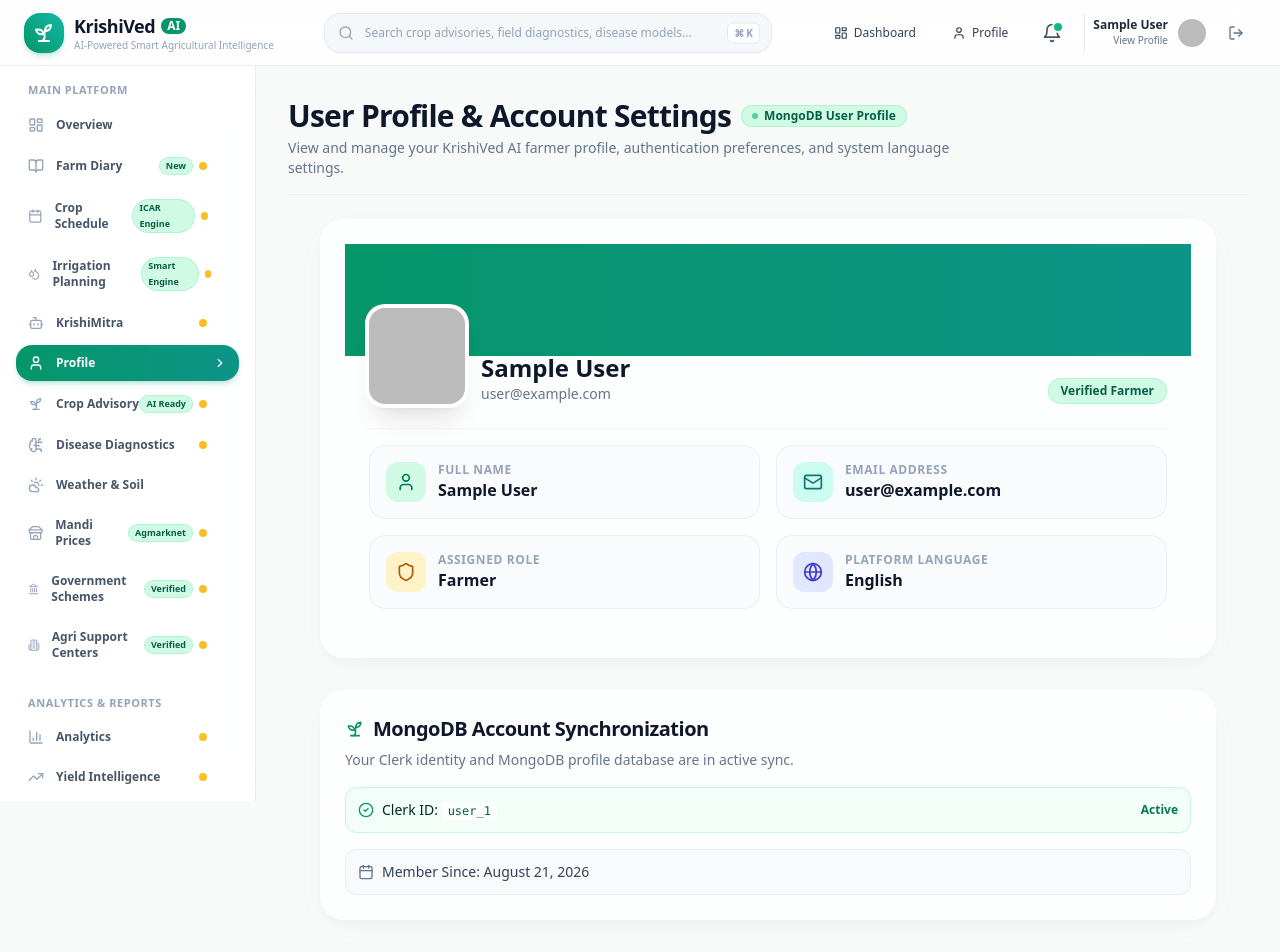
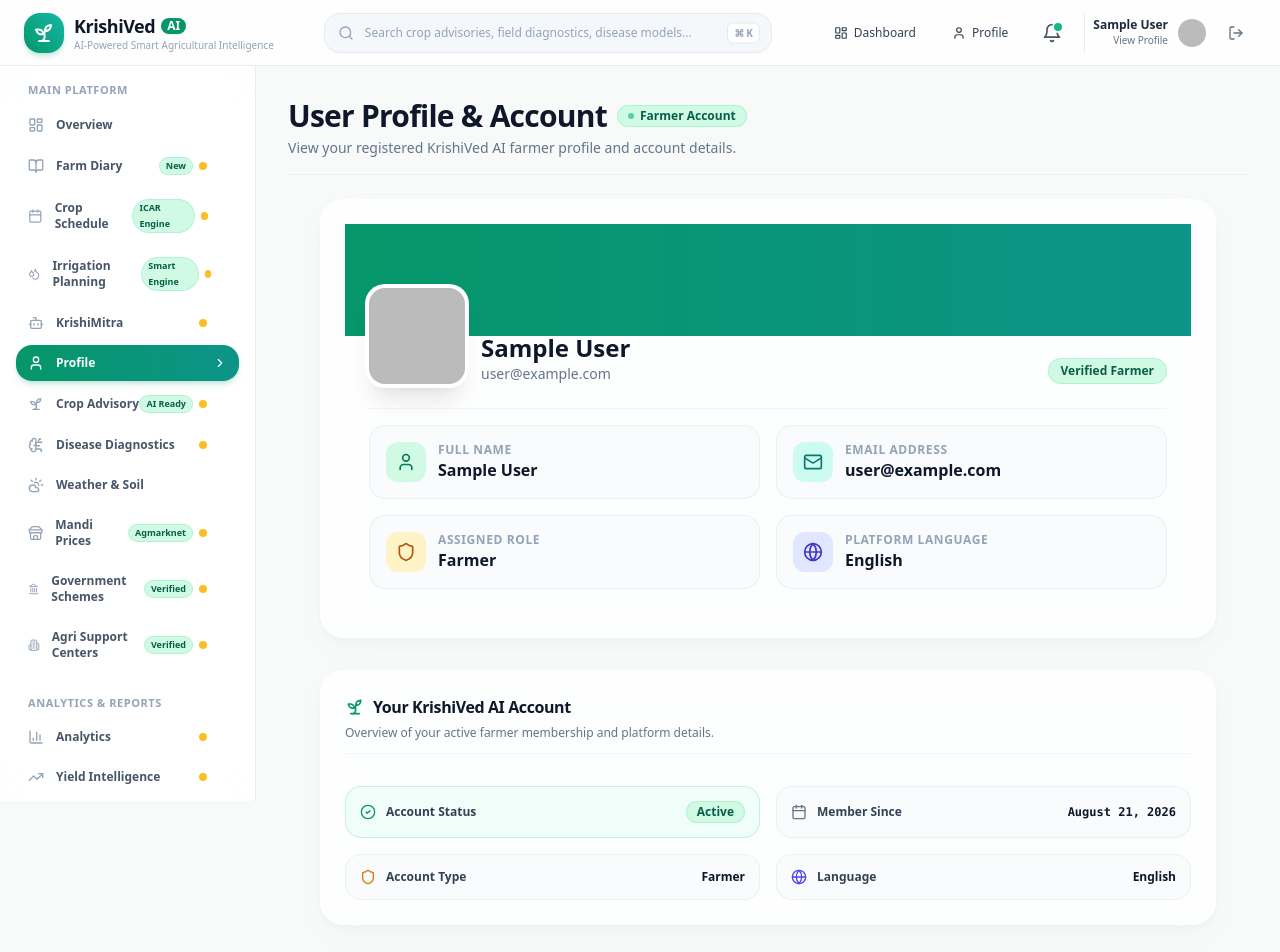
Before and after one commit to Naganathsd20/krishived-ai, a Next.js app: page /profile in a window 1280 px wide. Shown: the top 952 px of the page. Built offline with nearby package versions, Linux system fonts and the light colour scheme; no server answers; the database is empty; sample sign-in values are in the browser's storage; some icons are missing.

Commit message:
fix: make profile page farmer friendly

```diff
--- a/app/(dashboard)/profile/page.tsx
+++ b/app/(dashboard)/profile/page.tsx
@@ -29,11 +29,11 @@
   return (
     <PageContainer>
       <PageHeader
-        title="User Profile & Account Settings"
-        description="View and manage your KrishiVed AI farmer profile, authentication preferences, and system language settings."
+        title="User Profile & Account"
+        description="View your registered KrishiVed AI farmer profile and account details."
         badge={
           <Badge variant="emerald" dot>
-            MongoDB User Profile
+            Farmer Account
           </Badge>
         }
       />
@@ -133,30 +133,59 @@
           </div>
         </Card>
 
-        {/* Account System Status */}
-        <Card variant="glass">
-          <CardHeader>
+        {/* Your KrishiVed AI Account Card */}
+        <Card variant="glass" className="border-emerald-200/80 shadow-md">
+          <CardHeader className="pb-3 border-b border-slate-100">
             <div className="flex items-center gap-2">
               <Sprout className="w-5 h-5 text-emerald-600" />
-              <CardTitle>MongoDB Account Synchronization</CardTitle>
+              <CardTitle className="text-base font-bold text-slate-900">
+                Your KrishiVed AI Account
+              </CardTitle>
             </div>
-            <CardDescription>
-              Your Clerk identity and MongoDB profile database are in active sync.
+            <CardDescription className="text-xs text-slate-500">
+              Overview of your active farmer membership and platform details.
             </CardDescription>
           </CardHeader>
-          <CardContent className="space-y-4">
-            <div className="flex items-center justify-between p-3 rounded-xl bg-emerald-50/60 border border-emerald-200/60 text-sm">
-              <div className="flex items-center gap-2 text-emerald-950 font-medium">
-                <CheckCircle2 className="w-4 h-4 text-emerald-600" />
-                <span>Clerk ID: <code className="text-xs font-mono text-emerald-800 bg-white/80 px-1.5 py-0.5 rounded">{user.clerkId}</code></span>
+          <CardContent className="pt-4">
+            <div className="grid grid-cols-1 sm:grid-cols-2 gap-4">
+              <div className="p-3.5 rounded-2xl bg-emerald-50/70 border border-emerald-200/70 flex items-center justify-between">
+                <div className="flex items-center gap-2.5">
+                  <CheckCircle2 className="w-4 h-4 text-emerald-600 shrink-0" />
+                  <span className="text-xs font-semibold text-slate-700">Account Status</span>
+                </div>
+                <Badge variant="emerald" className="text-xs font-bold">
+                  Active
+                </Badge>
               </div>
-              <span className="text-xs text-emerald-700 font-semibold">Active</span>
-            </div>
 
-            <div className="flex items-center justify-between p-3 rounded-xl bg-slate-50 border border-slate-200/60 text-sm">
-              <div className="flex items-center gap-2 text-slate-700 font-medium">
-                <Calendar className="w-4 h-4 text-slate-500" />
-                <span>Member Since: {formattedDate}</span>
+              <div className="p-3.5 rounded-2xl bg-slate-50/80 border border-slate-200/60 flex items-center justify-between">
+                <div className="flex items-center gap-2.5">
+                  <Calendar className="w-4 h-4 text-slate-500 shrink-0" />
+                  <span className="text-xs font-semibold text-slate-700">Member Since</span>
+                </div>
+                <span className="text-xs font-bold text-slate-900 font-mono">
+                  {formattedDate}
+                </span>
+              </div>
+
+              <div className="p-3.5 rounded-2xl bg-slate-50/80 border border-slate-200/60 flex items-center justify-between">
+                <div className="flex items-center gap-2.5">
+                  <Shield className="w-4 h-4 text-amber-600 shrink-0" />
+                  <span className="text-xs font-semibold text-slate-700">Account Type</span>
+                </div>
+                <span className="text-xs font-bold text-slate-900">
+                  {user.role || "Farmer"}
+                </span>
+              </div>
+
+              <div className="p-3.5 rounded-2xl bg-slate-50/80 border border-slate-200/60 flex items-center justify-between">
+                <div className="flex items-center gap-2.5">
+                  <Globe className="w-4 h-4 text-indigo-600 shrink-0" />
+                  <span className="text-xs font-semibold text-slate-700">Language</span>
+                </div>
+                <span className="text-xs font-bold text-slate-900">
+                  {user.language || "English"}
+                </span>
               </div>
             </div>
           </CardContent>
```
